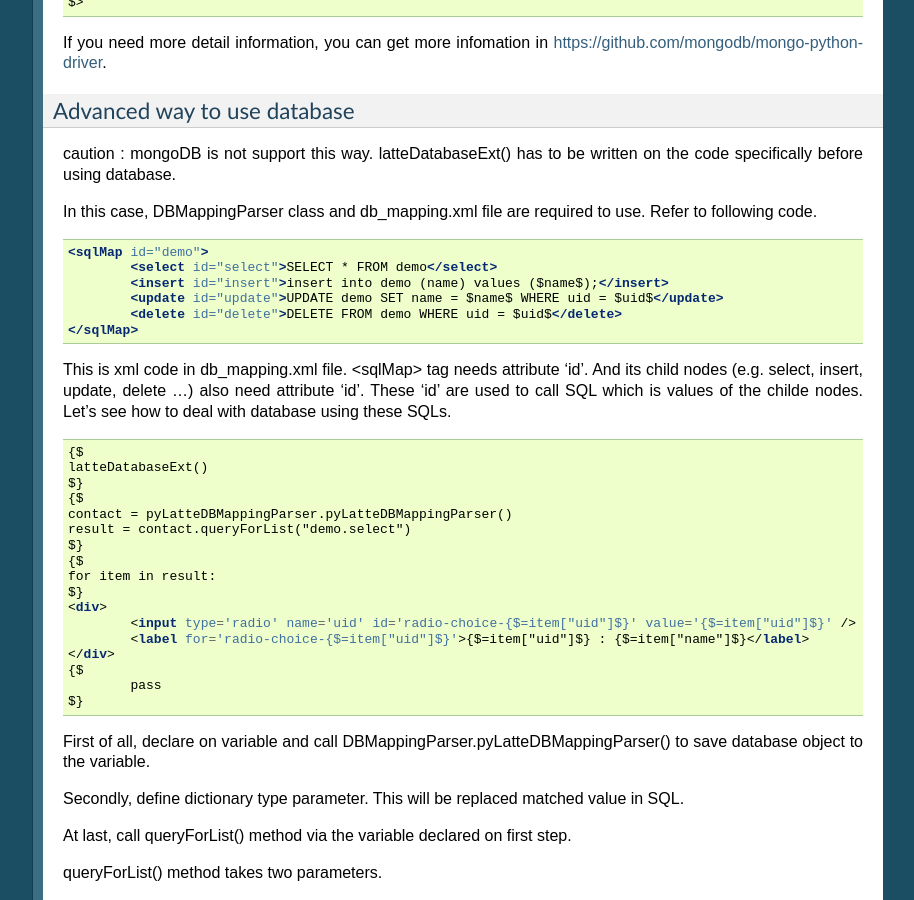
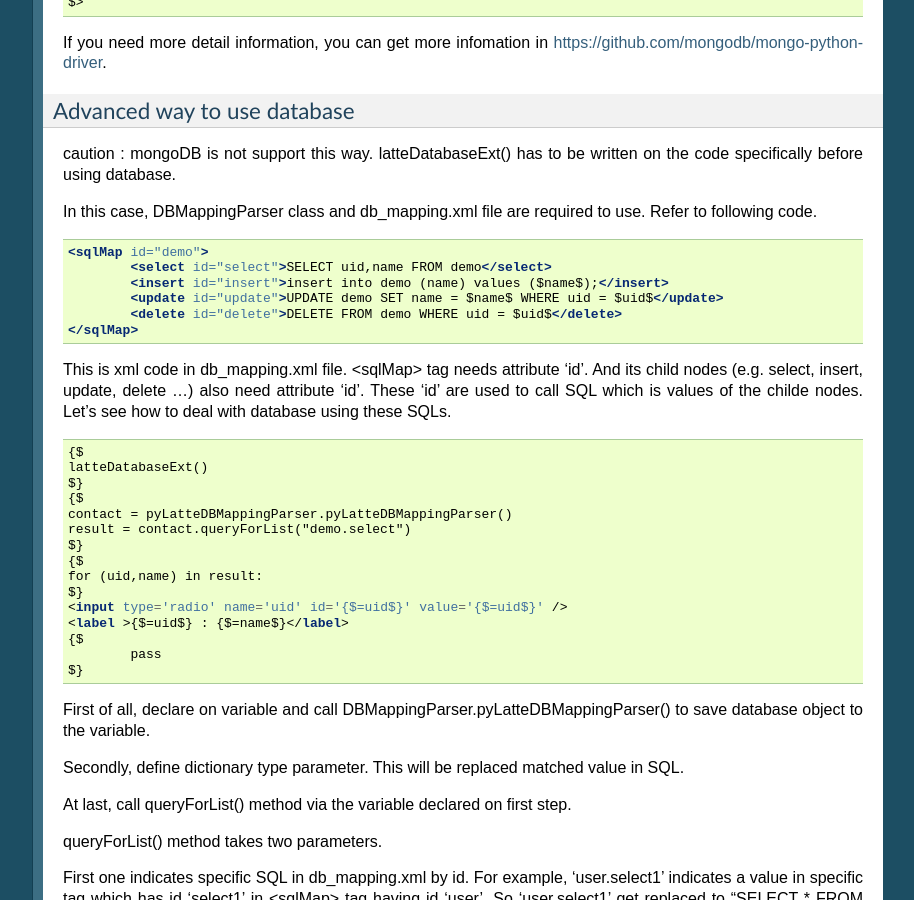
Before and after one commit to hwanseung/pylatte_sphinx_docu, a Sphinx documentation site: the page built from source/tutorial.rst, in a window 1280 px wide and 900 px high, scrolled down 4249 px. Shown: the whole window, without its empty margins (187-1101 px from the left). Built offline with Sphinx 7.4.7, drawn with Linux system fonts in a browser that asks for light colours; formulas are drawn with MathJax 3; pages that are not in the unit, such as notebooks, are missing from menus.

Commit message:
update database tutorial

```diff
--- a/source/tutorial.rst
+++ b/source/tutorial.rst
@@ -231,7 +231,7 @@
 .. code-block:: guess
 
 	<sqlMap id="demo">
-		<select id="select">SELECT * FROM demo</select>
+		<select id="select">SELECT uid,name FROM demo</select>
 		<insert id="insert">insert into demo (name) values ($name$);</insert>
 		<update id="update">UPDATE demo SET name = $name$ WHERE uid = $uid$</update>
 		<delete id="delete">DELETE FROM demo WHERE uid = $uid$</delete>
@@ -250,12 +250,10 @@
 	result = contact.queryForList("demo.select")
 	$}
 	{$
-	for item in result:
+	for (uid,name) in result:
 	$}
-	<div>
-		<input type='radio' name='uid' id='radio-choice-{$=item["uid"]$}' value='{$=item["uid"]$}' />
-		<label for='radio-choice-{$=item["uid"]$}'>{$=item["uid"]$} : {$=item["name"]$}</label>
-	</div>
+	<input type='radio' name='uid' id='{$=uid$}' value='{$=uid$}' />
+	<label >{$=uid$} : {$=name$}</label>
 	{$
 		pass
 	$}
```
Also changed, not shown: 6 other files.
